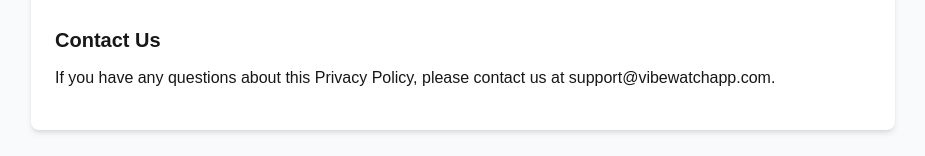
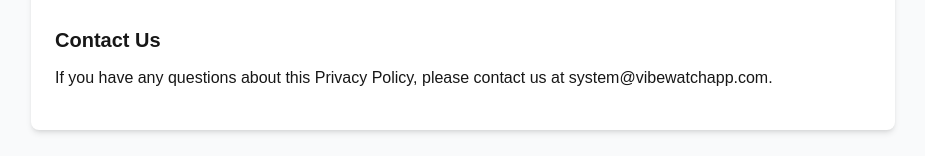
Before and after one commit to AmorosoDavid12/VibeWatch-Site., a Next.js app: page /privacy-policy in a window 1280 px wide. Shown: the part 1458-1614 px from the top of the page, without its empty margins (177-1102 px from the left). Built offline with nearby package versions, Linux system fonts and the light colour scheme.

Commit message:
small modifications

```diff
--- a/app/privacy-policy/page.tsx
+++ b/app/privacy-policy/page.tsx
@@ -110,7 +110,7 @@ export default function PrivacyPolicy() {
             <h2 className="text-xl font-semibold mt-6 mb-3">Contact Us</h2>
 
             <p className="mb-4">
-              If you have any questions about this Privacy Policy, please contact us at support@vibewatchapp.com.
+              If you have any questions about this Privacy Policy, please contact us at system@vibewatchapp.com.
             </p>
           </div>
         </div>
```
